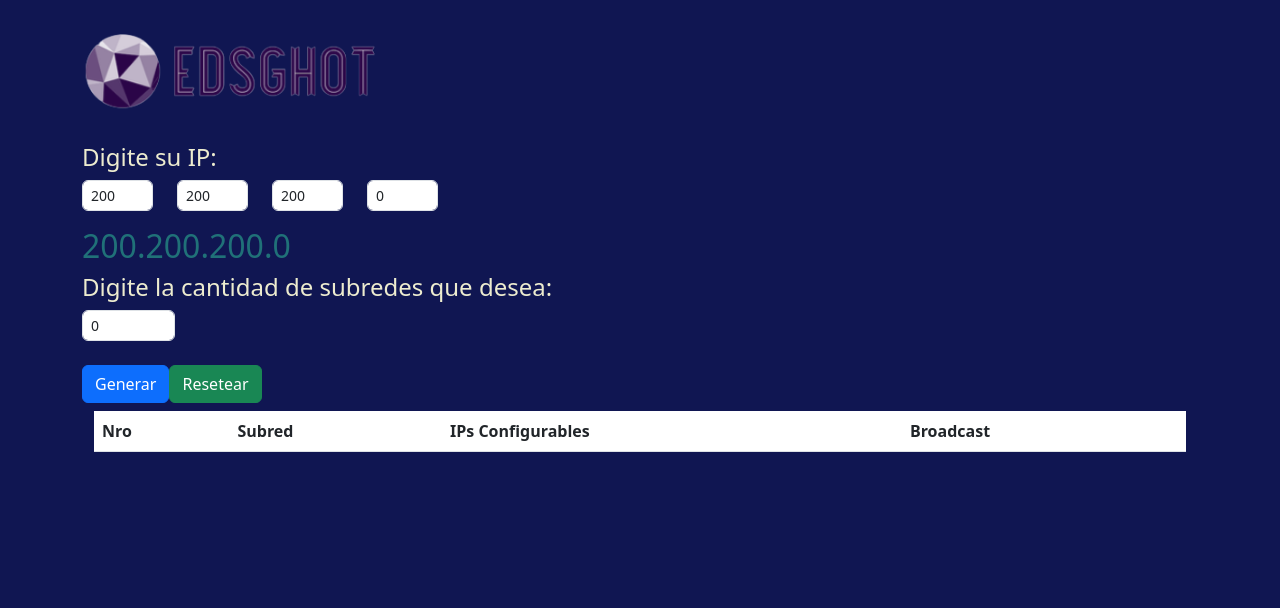
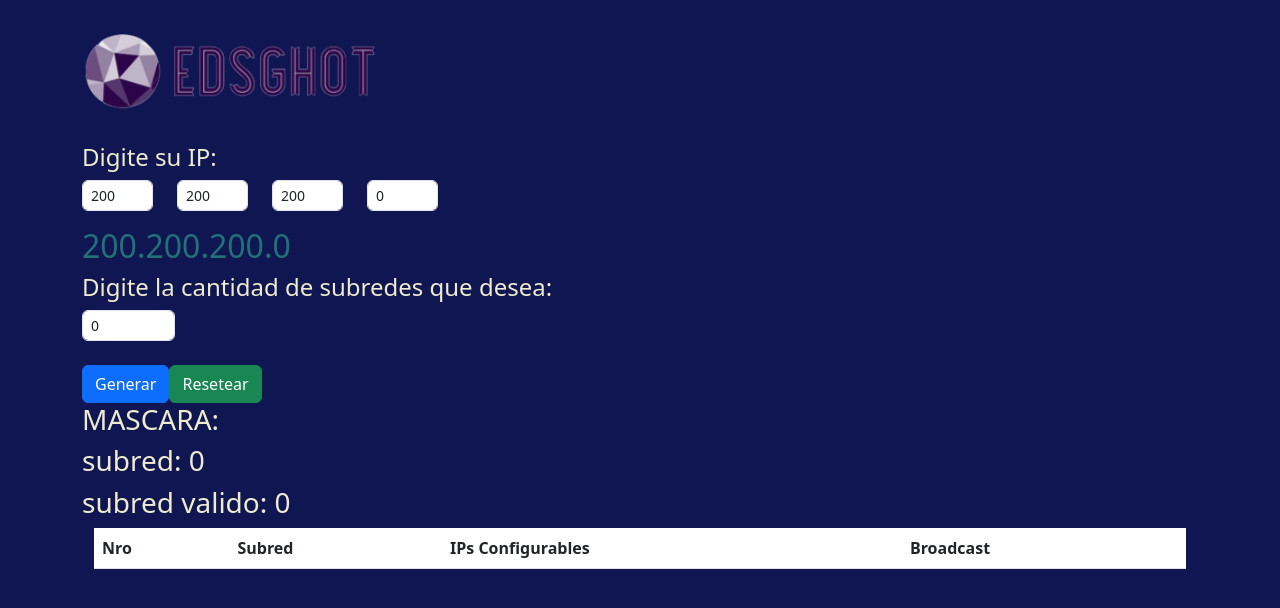
Before and after one commit to Edsghot/sub-redes, a Vue app: page / in a window 1280 px wide. Shown: the top 608 px of the page. Built offline with nearby package versions, Linux system fonts and the light colour scheme.

Commit message:
Modificando para mostrar MAscara

```diff
--- a/src/App.vue
+++ b/src/App.vue
@@ -18,6 +18,8 @@ const array = ref([])
 const subred = ref(0);
 const subRedValido = ref(0);
 let valorA = 0;
+let mascara = ''
+let mascaraIp = 0;
 
 const generar = () => {
   quitar();
@@ -28,18 +30,20 @@ const generar = () => {
 
   claseIP.value = "La clase IP: "+claseIP.value
 };
-
 const verificarClase=()=>{
   if(ip1.value<128 && ip1.value>0){
     claseIP.value="A"
     valorA=24;
+    mascara = '255.'+mascaraIp+'.0.0'
     generarSubA();
   }else if(ip1.value<192 && ip1.value >127){
     claseIP.value="B"
     valorA=16
+    mascara = '255.255.'+mascaraIp+'.0'
     generarSubB();
   }else if(ip1.value<224 && ip1.value>191){
     claseIP.value="C"
+    mascara = '255.255.255.'+mascaraIp
     valorA = 8;
     generarSubC();
   }else if(ip1.value<226 && ip1.value>223){
@@ -50,22 +54,30 @@ const verificarClase=()=>{
 }
 //falta optimizar
 const quitar=()=>{
-  if(numSubRedes.value >0 && numSubRedes.value <= 2){
+  if(numSubRedes.value >0 && numSubRedes.value < 2){
     quito.value = 1
-  }else if(numSubRedes.value > 2 &&numSubRedes.value <=4){
+    mascaraIp = 192;
+  }else if(numSubRedes.value >= 2 &&numSubRedes.value <4){
     quito.value = 2
-  }else if(numSubRedes.value > 4 &&numSubRedes.value <=8){
+    mascaraIp = 224;
+  }else if(numSubRedes.value >= 4 &&numSubRedes.value <8){
     quito.value = 3
-  }else if(numSubRedes.value > 8 &&numSubRedes.value <=16){
+    mascaraIp = 240;
+  }else if(numSubRedes.value >= 8 &&numSubRedes.value <16){
     quito.value = 4
-}else if(numSubRedes.value > 16 &&numSubRedes.value <=32){
+    mascaraIp = 248;
+}else if(numSubRedes.value >= 16 &&numSubRedes.value <32){
   quito.value = 5
-}else if(numSubRedes.value > 32 &&numSubRedes.value <=64){
+  mascaraIp = 248;
+}else if(numSubRedes.value >= 32 &&numSubRedes.value <64){
   quito.value = 6
-}else if(numSubRedes.value > 64 &&numSubRedes.value <=128){
+  mascaraIp = 252;
+}else if(numSubRedes.value >= 64 &&numSubRedes.value <128){
   quito.value = 7
-}else if(numSubRedes.value > 128 &&numSubRedes.value <=256){
+  mascaraIp = 254;
+}else if(numSubRedes.value >= 128 &&numSubRedes.value <256){
   quito.value = 8
+  mascaraIp = 255;
 }
 }
 
@@ -197,7 +209,10 @@ const refrescar=()=>{
       <button type="submit" @click="refrescar" class="btn btn-success">Resetear</button>
     </form>
 
+    <h3>MASCARA: {{ mascara }}</h3>
     <h3>{{ claseIP }}</h3>
+    <h3>subred: {{ subred }}</h3>
+    <h3>subred valido: {{ subRedValido }}</h3>
     <div class="container">
     <table class="table">
       <thead class="thead-dark">
@@ -217,7 +232,9 @@ const refrescar=()=>{
         </tr>
       </tbody>
     </table>
-  </div>
+    <!---<h3> Cantidad de subredes validos: {{  subRedValido}}</h3>
+      -->
+    </div>
   </div>
 </template>
 
@@ -232,6 +249,10 @@ h2{
 h4{
   color: #edeccf;
 }
+
+h3{
+  color: #edeccf;
+}
 .input-custom-size {
   padding: 0.375rem 0.75rem;
   font-size: 1rem;
```
